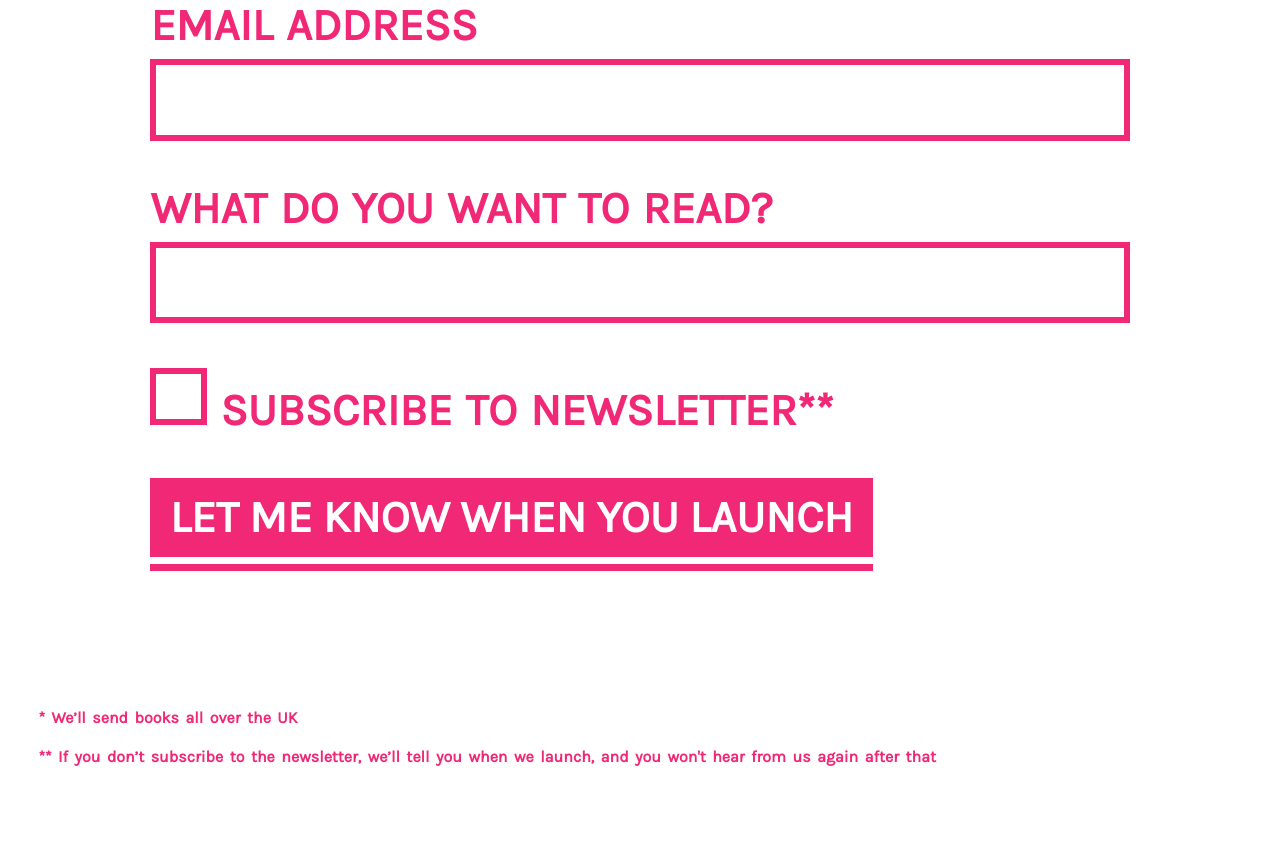
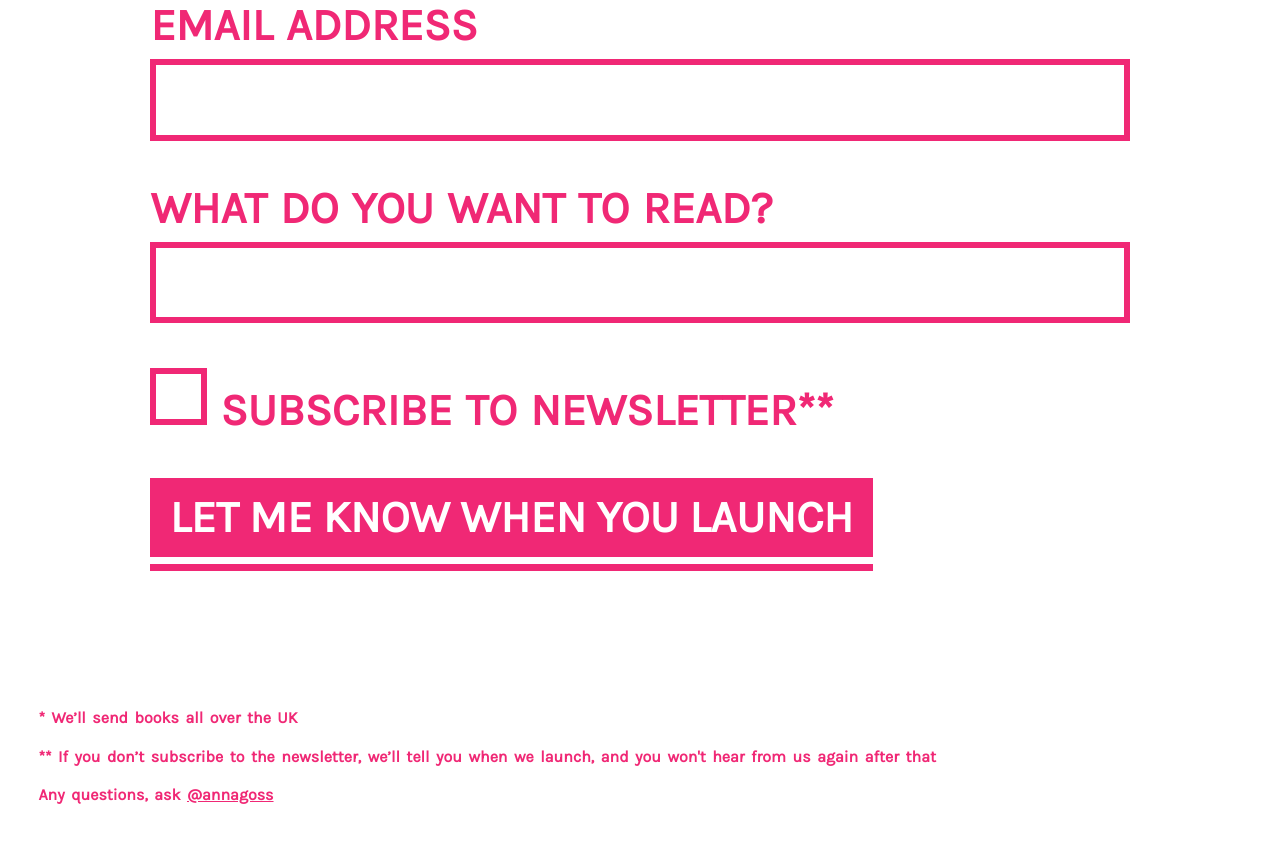
Before and after one commit to annagoss/designlibrary, a plain HTML site: page index.html in a window 1280 px wide. Shown: the part 1869-2711 px from the top of the page. Drawn offline with Linux system fonts and the light colour scheme.

Commit message:
Add contact details

```diff
--- a/index.html
+++ b/index.html
@@ -197,6 +197,7 @@ height="0" width="0" style="display:none;visibility:hidden"></iframe></noscript>
       <footer>
         <p>* We’ll send books all over the UK</p>
         <p>** If you don’t subscribe to the newsletter, we’ll tell you when we launch, and you won't hear from us again after that</p>
+        <p>Any questions, ask <a href="https://www.twitter.com/annagoss">@annagoss</a></p>
       </footer>
 
    </body>
```
